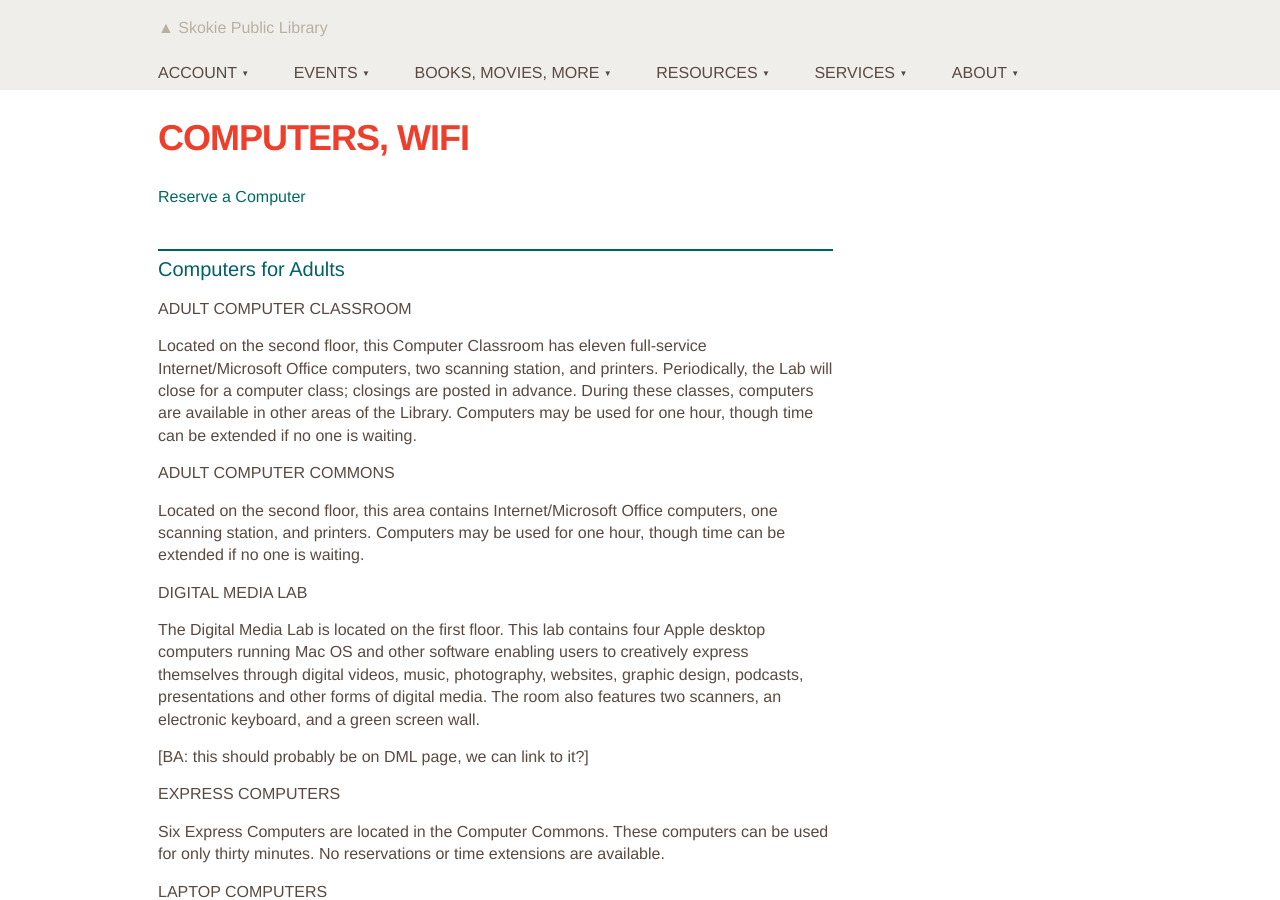
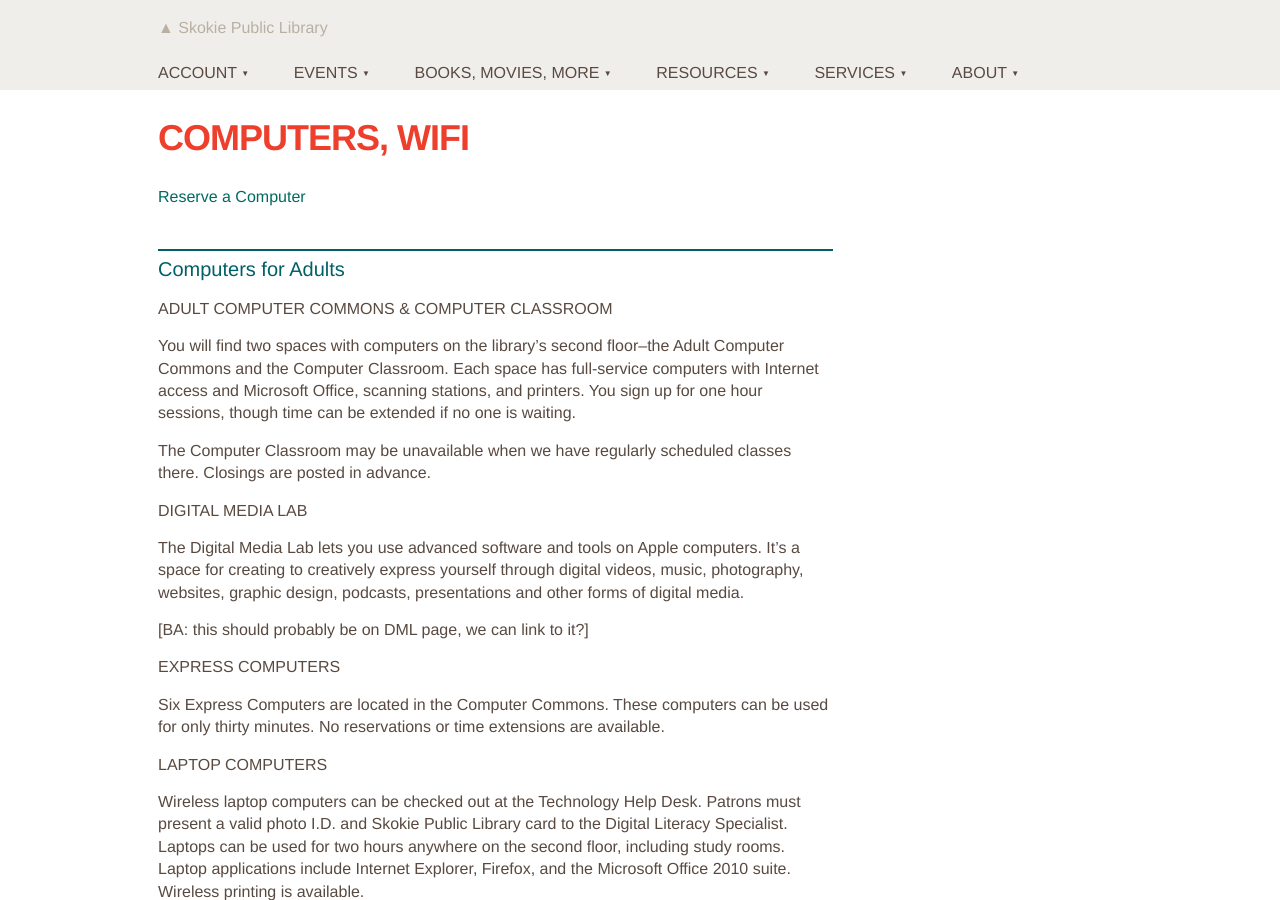
Before and after one commit to skokielibrary/spl-content, a Jekyll site: the page built from _content/mick/services--computers-wifi.markdown, in a window 1280 px wide and 900 px high. Built offline with Jekyll 4.4.1, drawn with Linux system fonts in a browser that asks for light colours.

Commit message:
Updated services--computers-wifi.markdown

```diff
--- a/_content/mick/services--computers-wifi.markdown
+++ b/_content/mick/services--computers-wifi.markdown
@@ -8,17 +8,15 @@ published: true
 
 ## Computers for Adults
 
-### Adult Computer Classroom
+### Adult Computer Commons & Computer Classroom
 
-Located on the second floor, this Computer Classroom has eleven full-service Internet/Microsoft Office computers, two scanning station, and printers. Periodically, the Lab will close for a computer class; closings are posted in advance. During these classes, computers are available in other areas of the Library. Computers may be used for one hour, though time can be extended if no one is waiting.
+You will find two spaces with computers on the library's second floor--the Adult Computer Commons and the Computer Classroom. Each space has full-service computers with Internet access and Microsoft Office, scanning stations, and printers. You sign up for one hour sessions, though time can be extended if no one is waiting.
 
-### Adult Computer Commons
-
-Located on the second floor, this area contains Internet/Microsoft Office computers, one scanning station, and printers. Computers may be used for one hour, though time can be extended if no one is waiting.
+The Computer Classroom may be unavailable when we have regularly scheduled classes there. Closings are posted in advance.
 
 ### Digital Media Lab
 
-The Digital Media Lab is located on the first floor. This lab contains four Apple desktop computers running Mac OS and other software enabling users to creatively express themselves through digital videos, music, photography, websites, graphic design, podcasts, presentations and other forms of digital media. The room also features two scanners, an electronic keyboard, and a green screen wall.
+The Digital Media Lab lets you use advanced software and tools on Apple computers. It's a space for creating to creatively express yourself through digital videos, music, photography, websites, graphic design, podcasts, presentations and other forms of digital media.
 
 [BA: this should probably be on DML page, we can link to it?]
 
```
